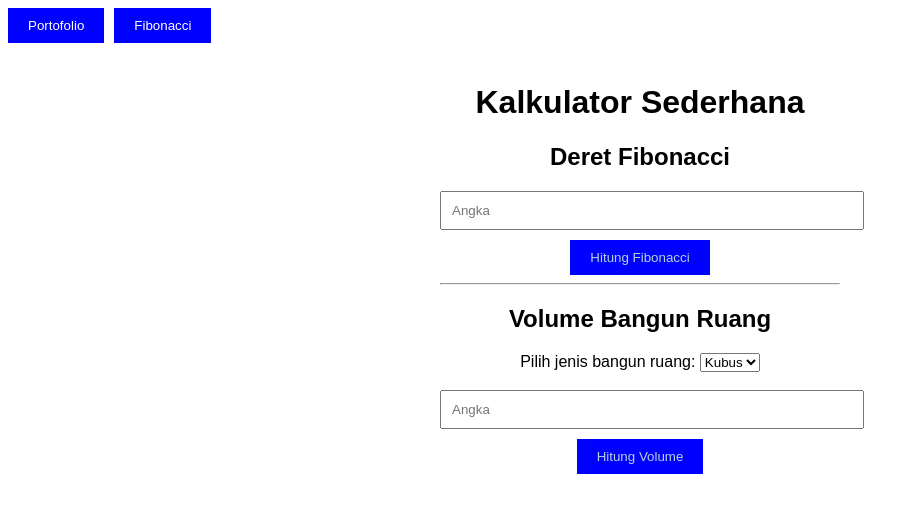
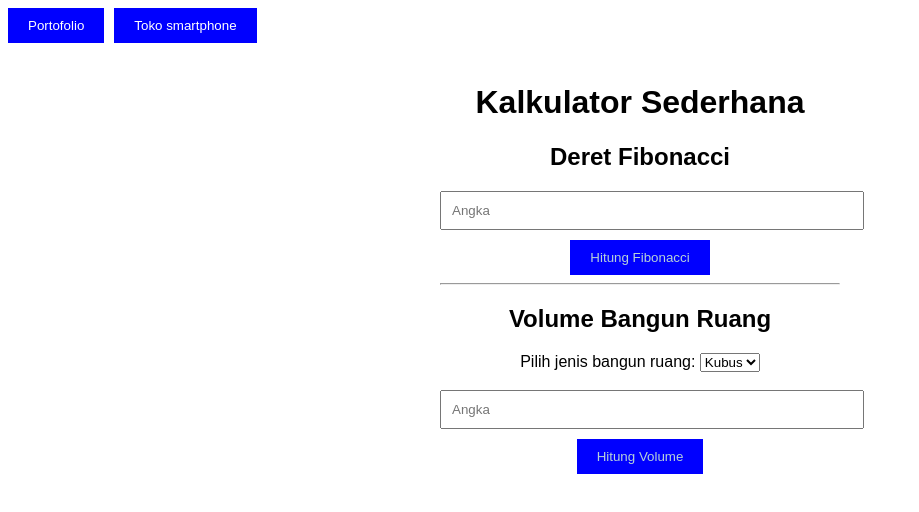
Before and after one commit to Donidiatmika/Portofolio, a website: page fibonacci.html in a window 1280 px wide. Shown: the whole page, without its empty margins (0-919 px from the left). Drawn offline with Linux system fonts and the light colour scheme.

Commit message:
Update fibonacci.html

```diff
--- a/fibonacci.html
+++ b/fibonacci.html
@@ -41,7 +41,7 @@
 <body>
     <div class="button-container">
         <button id="portfolio-button"><a href="index.html" style="text-decoration: none; color: white">Portofolio</a></button>
-        <button id="calculator-button"><a href="manajemenData.html" style="text-decoration: none; color: white;">Fibonacci</a></button>
+        <button id="calculator-button"><a href="manajemenData.html" style="text-decoration: none; color: white;">Toko smartphone</a></button>
     </div>
     <div class="container">
         <h1>Kalkulator Sederhana</h1>
```
